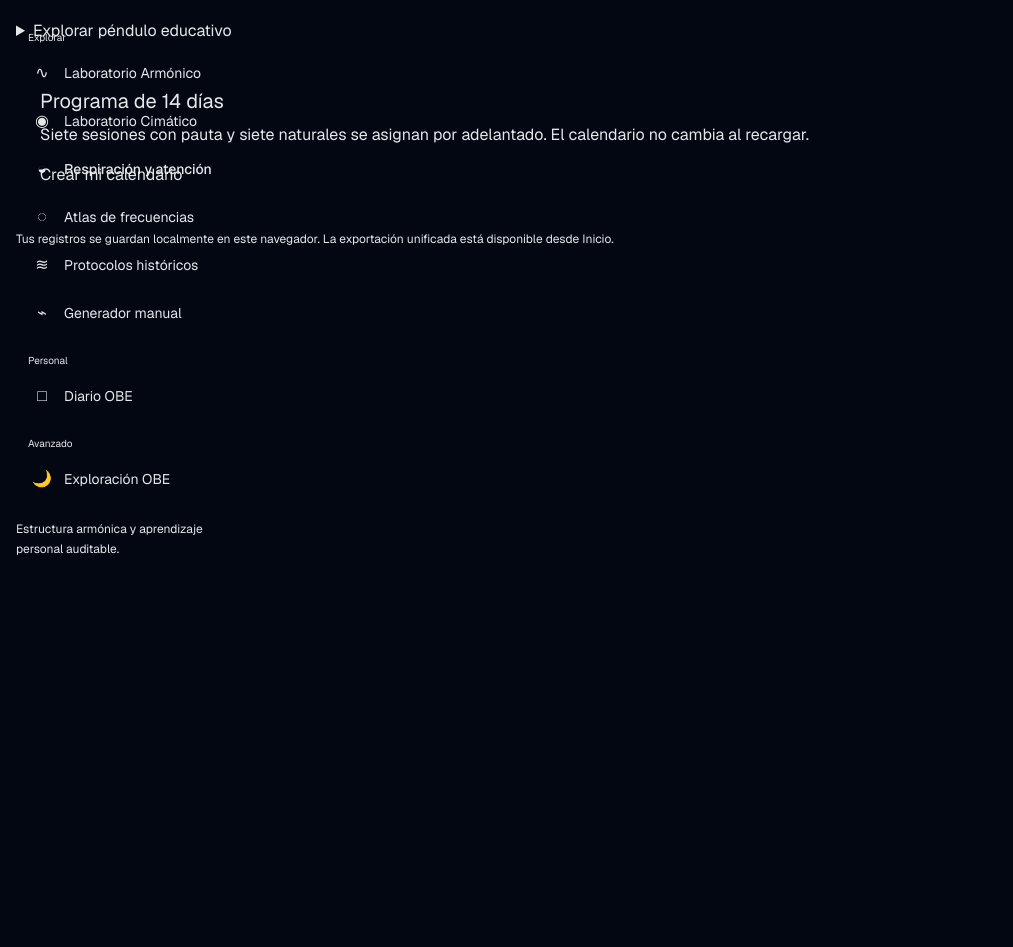
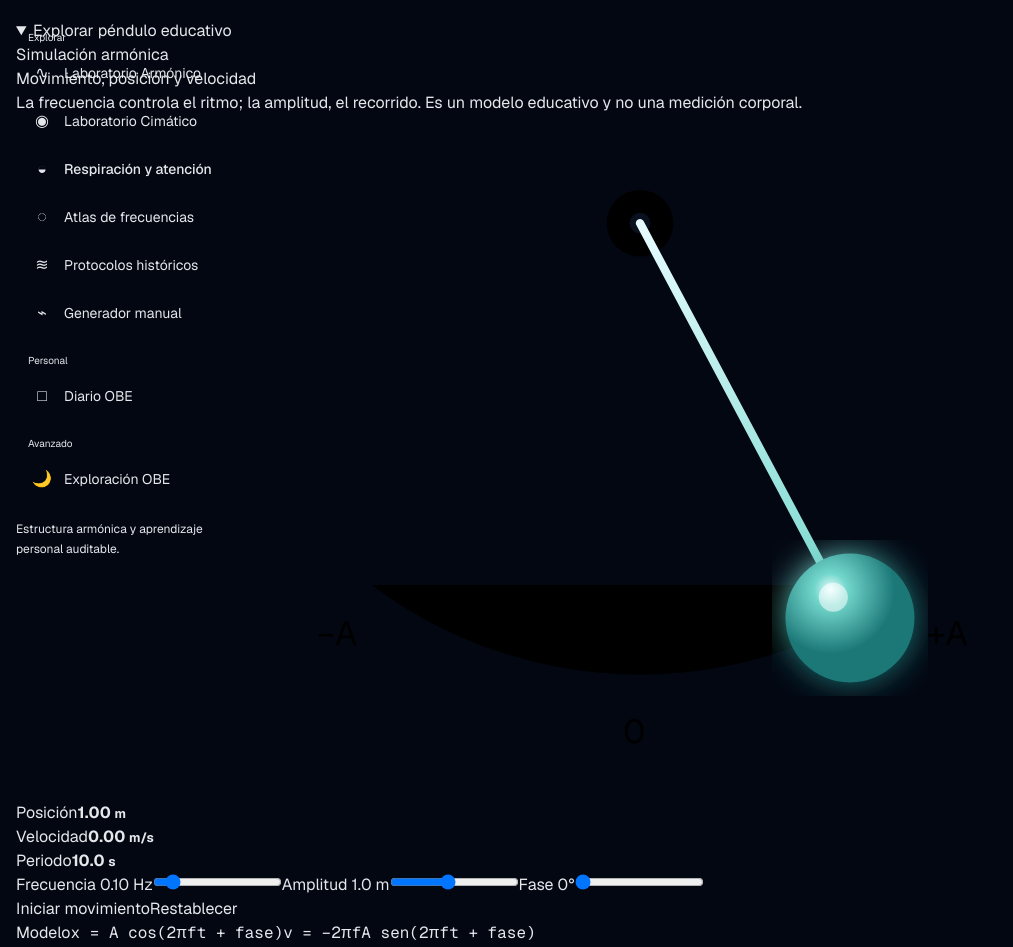
Before and after one commit to antoniodiaz70ad-dev/frequency-healer, a Next.js app in the folder frontend/: page /respiracion-atencion in a window 1280 px wide. Shown: the part 225-1172 px from the top of the page, without its empty margins (0-1013 px from the left). Before the commit the page ends 800 px from the top, so only its background shows below. Built offline with nearby package versions, Linux system fonts and the light colour scheme.

Commit message:
feat: modernize Bentov pendulum visualization

```diff
--- a/frontend/src/app/globals.css
+++ b/frontend/src/app/globals.css
@@ -201,19 +201,35 @@ input[type="range"] {
 }
 
 /* Bentov v1.1: educational oscillator and paced-breathing visuals. */
-.bentov-theory { border: 1px solid var(--fh-border); border-radius: var(--fh-radius-surface); background: var(--fh-surface); padding: 1.25rem; }
-.bentov-theory summary { cursor: pointer; color: var(--fh-text); font-weight: 600; }
-.bentov-theory p { margin-top: .75rem; max-width: 48rem; color: var(--fh-text-muted); line-height: 1.6; }
-.bentov-pendulum { display: grid; gap: .75rem; margin-block: 1.25rem; color: var(--fh-text-secondary); }
-.bentov-pendulum__track { position: relative; height: 3rem; border-bottom: 1px solid var(--fh-border-strong); }
-.bentov-pendulum__track::after { position: absolute; left: 50%; bottom: -.3rem; width: 1px; height: .6rem; background: var(--fh-text-muted); content: ""; }
-.bentov-pendulum__track span { position: absolute; bottom: -.6rem; width: 1.2rem; height: 1.2rem; translate: -50% 0; border-radius: 999px; background: var(--fh-harmonic); box-shadow: 0 0 1.5rem rgb(115 215 204 / 45%); }
-.bentov-controls { display: grid; grid-template-columns: repeat(3,minmax(0,1fr)); gap: 1rem; margin-block: 1rem; }
-.bentov-controls label { display: grid; gap: .4rem; color: var(--fh-text-secondary); font-size: .85rem; }
+.bentov-theory { overflow: hidden; border: 1px solid var(--fh-border-strong); border-radius: var(--fh-radius-primary); background: linear-gradient(145deg,#111c2d,#0b1322 62%,#07131b); box-shadow: var(--fh-shadow); }
+.bentov-theory summary { cursor: pointer; padding: 1.25rem 1.5rem; color: var(--fh-text); font-weight: 600; }
+.bentov-pendulum-intro { display: flex; align-items: flex-end; justify-content: space-between; gap: 2rem; padding: .25rem 1.5rem 1.25rem; }
+.bentov-pendulum-intro h3 { margin-top: .55rem; font-size: clamp(1.25rem,3vw,2rem); font-weight: 450; letter-spacing: -.025em; }
+.bentov-pendulum-intro p { max-width: 34rem; color: var(--fh-text-muted); line-height: 1.55; }
+.bentov-simulation-badge { display: inline-flex; border: 1px solid rgb(115 215 204 / 38%); border-radius: 999px; padding: .28rem .6rem; background: rgb(115 215 204 / 8%); color: var(--fh-harmonic); font-family: var(--font-geist-mono),monospace; font-size: .65rem; letter-spacing: .12em; text-transform: uppercase; }
+.bentov-pendulum-stage { position: relative; min-height: 25rem; border-block: 1px solid var(--fh-border); background: radial-gradient(circle at 50% 16%,rgb(115 215 204 / 10%),transparent 38%),linear-gradient(180deg,rgb(2 10 20 / 45%),rgb(2 8 15 / 85%)); }
+.bentov-pendulum-stage svg { display: block; width: 100%; max-height: 27rem; }
+.bentov-pendulum-arc { fill: none; stroke: rgb(169 199 217 / 25%); stroke-dasharray: 4 8; stroke-width: 1.5; }
+.bentov-pendulum-arc--inner { stroke: rgb(115 215 204 / 15%); }
+.bentov-pendulum-pivot { fill: #a9c7d9; stroke: rgb(236 254 255 / 70%); stroke-width: 2; }
+.bentov-pendulum-marks { fill: var(--fh-text-muted); stroke: rgb(169 199 217 / 45%); stroke-width: 1.5; font-family: var(--font-geist-mono),monospace; font-size: 12px; }
+.bentov-pendulum-readout { position: absolute; right: 1rem; bottom: 1rem; display: grid; grid-template-columns: repeat(3,minmax(0,1fr)); gap: .5rem; width: min(31rem,calc(100% - 2rem)); }
+.bentov-pendulum-readout div { border: 1px solid var(--fh-border); border-radius: .75rem; padding: .7rem .8rem; background: rgb(8 17 29 / 82%); backdrop-filter: blur(10px); }
+.bentov-pendulum-readout span { display: block; color: var(--fh-text-muted); font-size: .68rem; text-transform: uppercase; letter-spacing: .08em; }
+.bentov-pendulum-readout strong { display: block; margin-top: .2rem; color: var(--fh-text); font-family: var(--font-geist-mono),monospace; font-size: 1rem; font-weight: 500; }
+.bentov-pendulum-readout small { color: var(--fh-text-muted); font-size: .7rem; }
+.bentov-controls { display: grid; grid-template-columns: repeat(3,minmax(0,1fr)); gap: 1rem; padding: 1.25rem 1.5rem .5rem; }
+.bentov-controls label { display: grid; grid-template-columns: 1fr auto; gap: .55rem; color: var(--fh-text-secondary); font-size: .82rem; }
+.bentov-controls label span { color: var(--fh-harmonic); font-family: var(--font-geist-mono),monospace; }
+.bentov-controls input { grid-column: 1 / -1; width: 100%; }
+.bentov-pendulum-actions { display: flex; flex-wrap: wrap; gap: .75rem; padding: .75rem 1.5rem 1rem; }
+.bentov-equation { display: flex; flex-wrap: wrap; gap: .75rem 1.25rem; border-top: 1px solid var(--fh-border); padding: 1rem 1.5rem; color: var(--fh-text-muted); font-size: .75rem; }
+.bentov-equation span { color: var(--fh-accent); font-family: var(--font-geist-mono),monospace; text-transform: uppercase; letter-spacing: .1em; }
+.bentov-equation code { overflow-wrap: anywhere; }
 .bentov-breath { display: grid; place-items: center; gap: .5rem; min-height: 15rem; }
 .bentov-breath__orb { width: 9rem; height: 9rem; border: 1px solid var(--fh-harmonic); border-radius: 999px; background: radial-gradient(circle, rgb(115 215 204 / 28%), rgb(115 215 204 / 4%) 70%); box-shadow: 0 0 3rem rgb(115 215 204 / 18%); transition: transform 120ms linear; }
-@media (max-width: 42rem) { .bentov-controls { grid-template-columns: 1fr; } }
-@media (prefers-reduced-motion: reduce) { .bentov-breath__orb, .bentov-pendulum__track span { transition: none !important; } }
+@media (max-width: 42rem) { .bentov-pendulum-intro { align-items: flex-start; flex-direction: column; gap: .75rem; }.bentov-pendulum-stage{min-height:22rem}.bentov-pendulum-readout{grid-template-columns:1fr;position:relative;right:auto;bottom:auto;width:auto;margin:-1rem 1rem 1rem}.bentov-controls{grid-template-columns:1fr}.bentov-pendulum-actions .fh-action{flex:1 1 10rem}.bentov-equation{display:grid} }
+@media (prefers-reduced-motion: reduce) { .bentov-breath__orb { transition: none !important; } }
 input[type="range"]::-webkit-slider-thumb {
   -webkit-appearance: none;
   appearance: none;
--- a/frontend/src/components/bentov/HarmonicPendulum.tsx
+++ b/frontend/src/components/bentov/HarmonicPendulum.tsx
@@ -1,5 +1,67 @@
 "use client";
-import { useEffect,useRef,useState } from 'react';
-export default function HarmonicPendulum(){const [frequency,setFrequency]=useState(.1),[amplitude,setAmplitude]=useState(1),[phase,setPhase]=useState(0),[playing,setPlaying]=useState(false),[time,setTime]=useState(0),raf=useRef<number|null>(null),origin=useRef(0),timeRef=useRef(0);
-useEffect(()=>{if(!playing){if(raf.current)cancelAnimationFrame(raf.current);return}origin.current=performance.now()-timeRef.current*1000;const tick=(now:number)=>{const next=(now-origin.current)/1000;timeRef.current=next;setTime(next);raf.current=requestAnimationFrame(tick)};raf.current=requestAnimationFrame(tick);return()=>{if(raf.current)cancelAnimationFrame(raf.current)}},[playing]);
-const angle=2*Math.PI*frequency*time+phase,x=amplitude*Math.cos(angle),v=-2*Math.PI*frequency*amplitude*Math.sin(angle);return <section className="bentov-theory"><details><summary>Explorar péndulo educativo</summary><p>Simulación armónica ideal: <code>x = A cos(2πft + fase)</code> y <code>v = −2πfA sen(2πft + fase)</code>. No mide tu respiración ni modifica la práctica.</p><div className="bentov-pendulum"><div className="bentov-pendulum__track"><span style={{left:`${50+x/amplitude*42}%`}}/></div><div><b>Posición:</b> {x.toFixed(2)} m · <b>Velocidad:</b> {v.toFixed(2)} m/s</div></div><div className="bentov-controls"><label>Frecuencia <input type="range" min="0.05" max="0.5" step="0.01" value={frequency} onChange={e=>setFrequency(Number(e.target.value))}/><span>{frequency.toFixed(2)} Hz</span></label><label>Amplitud <input type="range" min="0.2" max="2" step="0.1" value={amplitude} onChange={e=>setAmplitude(Number(e.target.value))}/><span>{amplitude.toFixed(1)} m</span></label><label>Fase <input type="range" min="0" max={Math.PI*2} step="0.1" value={phase} onChange={e=>setPhase(Number(e.target.value))}/></label></div><div className="flex gap-3"><button className="fh-action fh-action--secondary" onClick={()=>setPlaying(x=>!x)}>{playing?'Pausar':'Reproducir'}</button><button className="fh-action fh-action--secondary" onClick={()=>{setPlaying(false);timeRef.current=0;setTime(0);setFrequency(.1);setAmplitude(1);setPhase(0)}}>Restablecer</button></div></details></section>}
+
+import { useEffect, useRef, useState } from "react";
+
+const DEFAULTS = { frequency: 0.1, amplitude: 1, phase: 0 } as const;
+
+export default function HarmonicPendulum() {
+  const [frequency, setFrequency] = useState<number>(DEFAULTS.frequency);
+  const [amplitude, setAmplitude] = useState<number>(DEFAULTS.amplitude);
+  const [phase, setPhase] = useState<number>(DEFAULTS.phase);
+  const [playing, setPlaying] = useState(false);
+  const [time, setTime] = useState(0);
+  const raf = useRef<number | null>(null);
+  const origin = useRef(0);
+  const timeRef = useRef(0);
+
+  useEffect(() => {
+    if (!playing) { if (raf.current) cancelAnimationFrame(raf.current); return; }
+    origin.current = performance.now() - timeRef.current * 1000;
+    const tick = (now: number) => {
+      const next = (now - origin.current) / 1000;
+      timeRef.current = next;
+      setTime(next);
+      raf.current = requestAnimationFrame(tick);
+    };
+    raf.current = requestAnimationFrame(tick);
+    return () => { if (raf.current) cancelAnimationFrame(raf.current); };
+  }, [playing]);
+
+  const omega = 2 * Math.PI * frequency;
+  const harmonicPhase = omega * time + phase;
+  const position = amplitude * Math.cos(harmonicPhase);
+  const velocity = -omega * amplitude * Math.sin(harmonicPhase);
+  const normalized = position / amplitude;
+  const visualAngle = normalized * (20 + amplitude * 8) * Math.PI / 180;
+  const pivot = { x: 300, y: 52 };
+  const length = 215;
+  const bob = { x: pivot.x + Math.sin(visualAngle) * length, y: pivot.y + Math.cos(visualAngle) * length };
+  const speedRatio = Math.min(1, Math.abs(velocity) / Math.max(0.001, omega * amplitude));
+
+  const reset = () => {
+    setPlaying(false); timeRef.current = 0; setTime(0);
+    setFrequency(DEFAULTS.frequency); setAmplitude(DEFAULTS.amplitude); setPhase(DEFAULTS.phase);
+  };
+
+  return (
+    <section className="bentov-theory"><details open><summary>Explorar péndulo educativo</summary>
+      <div className="bentov-pendulum-intro"><div><span className="bentov-simulation-badge">Simulación armónica</span><h3>Movimiento, posición y velocidad</h3></div><p>La frecuencia controla el ritmo; la amplitud, el recorrido. Es un modelo educativo y no una medición corporal.</p></div>
+      <div className="bentov-pendulum-stage">
+        <svg viewBox="0 0 600 330" role="img" aria-label={`Péndulo simulado: posición ${position.toFixed(2)} metros y velocidad ${velocity.toFixed(2)} metros por segundo`}>
+          <defs><radialGradient id="bentov-bob" cx="35%" cy="28%"><stop offset="0" stopColor="#ecfeff"/><stop offset=".25" stopColor="#73d7cc"/><stop offset="1" stopColor="#1b7777"/></radialGradient><linearGradient id="bentov-rope" x1="0" y1="0" x2="0" y2="1"><stop stopColor="#e7fbff"/><stop offset="1" stopColor="#73d7cc"/></linearGradient><filter id="bentov-glow"><feGaussianBlur stdDeviation="8" result="blur"/><feMerge><feMergeNode in="blur"/><feMergeNode in="SourceGraphic"/></feMerge></filter></defs>
+          <path className="bentov-pendulum-arc" d="M 171 226 A 215 215 0 0 0 429 226"/><path className="bentov-pendulum-arc bentov-pendulum-arc--inner" d="M 232 257 A 215 215 0 0 0 368 257"/>
+          <g className="bentov-pendulum-marks"><line x1="171" y1="216" x2="160" y2="233"/><line x1="300" y1="258" x2="300" y2="280"/><line x1="429" y1="216" x2="440" y2="233"/><text x="145" y="255">−A</text><text x="292" y="302">0</text><text x="438" y="255">+A</text></g>
+          <circle cx={pivot.x} cy={pivot.y} r="16" className="bentov-pendulum-pivot"/><circle cx={pivot.x} cy={pivot.y} r="5" fill="#08111d"/><line x1={pivot.x} y1={pivot.y} x2={bob.x} y2={bob.y} stroke="url(#bentov-rope)" strokeWidth="4" strokeLinecap="round"/><circle cx={bob.x} cy={bob.y} r={31 + speedRatio * 3} fill="url(#bentov-bob)" filter="url(#bentov-glow)"/><circle cx={bob.x - 8} cy={bob.y - 10} r="7" fill="rgb(255 255 255 / 55%)"/>
+        </svg>
+        <div className="bentov-pendulum-readout" aria-live="off"><div><span>Posición</span><strong>{position.toFixed(2)} <small>m</small></strong></div><div><span>Velocidad</span><strong>{velocity.toFixed(2)} <small>m/s</small></strong></div><div><span>Periodo</span><strong>{(1 / frequency).toFixed(1)} <small>s</small></strong></div></div>
+      </div>
+      <div className="bentov-controls">
+        <label>Frecuencia <span>{frequency.toFixed(2)} Hz</span><input aria-label="Frecuencia del péndulo" type="range" min="0.05" max="0.5" step="0.01" value={frequency} onChange={e => setFrequency(Number(e.target.value))}/></label>
+        <label>Amplitud <span>{amplitude.toFixed(1)} m</span><input aria-label="Amplitud del péndulo" type="range" min="0.2" max="2" step="0.1" value={amplitude} onChange={e => setAmplitude(Number(e.target.value))}/></label>
+        <label>Fase <span>{Math.round(phase * 180 / Math.PI)}°</span><input aria-label="Fase del péndulo" type="range" min="0" max={Math.PI * 2} step="0.1" value={phase} onChange={e => setPhase(Number(e.target.value))}/></label>
+      </div>
+      <div className="bentov-pendulum-actions"><button className="fh-action fh-action--primary" onClick={() => setPlaying(value => !value)}>{playing ? "Pausar movimiento" : "Iniciar movimiento"}</button><button className="fh-action fh-action--secondary" onClick={reset}>Restablecer</button></div>
+      <p className="bentov-equation"><span>Modelo</span><code>x = A cos(2πft + fase)</code><code>v = −2πfA sen(2πft + fase)</code></p>
+    </details></section>
+  );
+}
```
Also changed, not shown: 1 other file (tests, documents, lock files or other folders).
